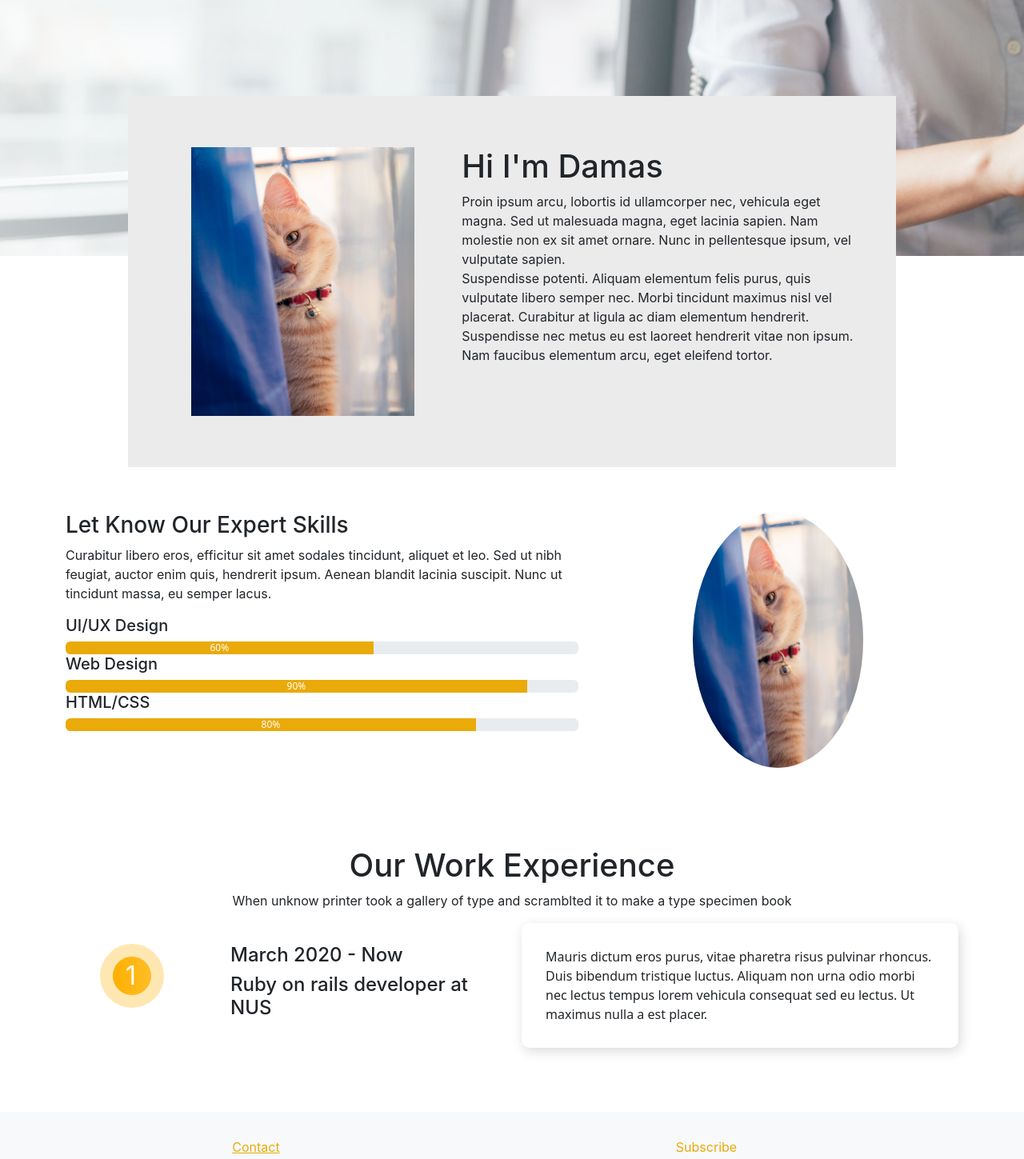
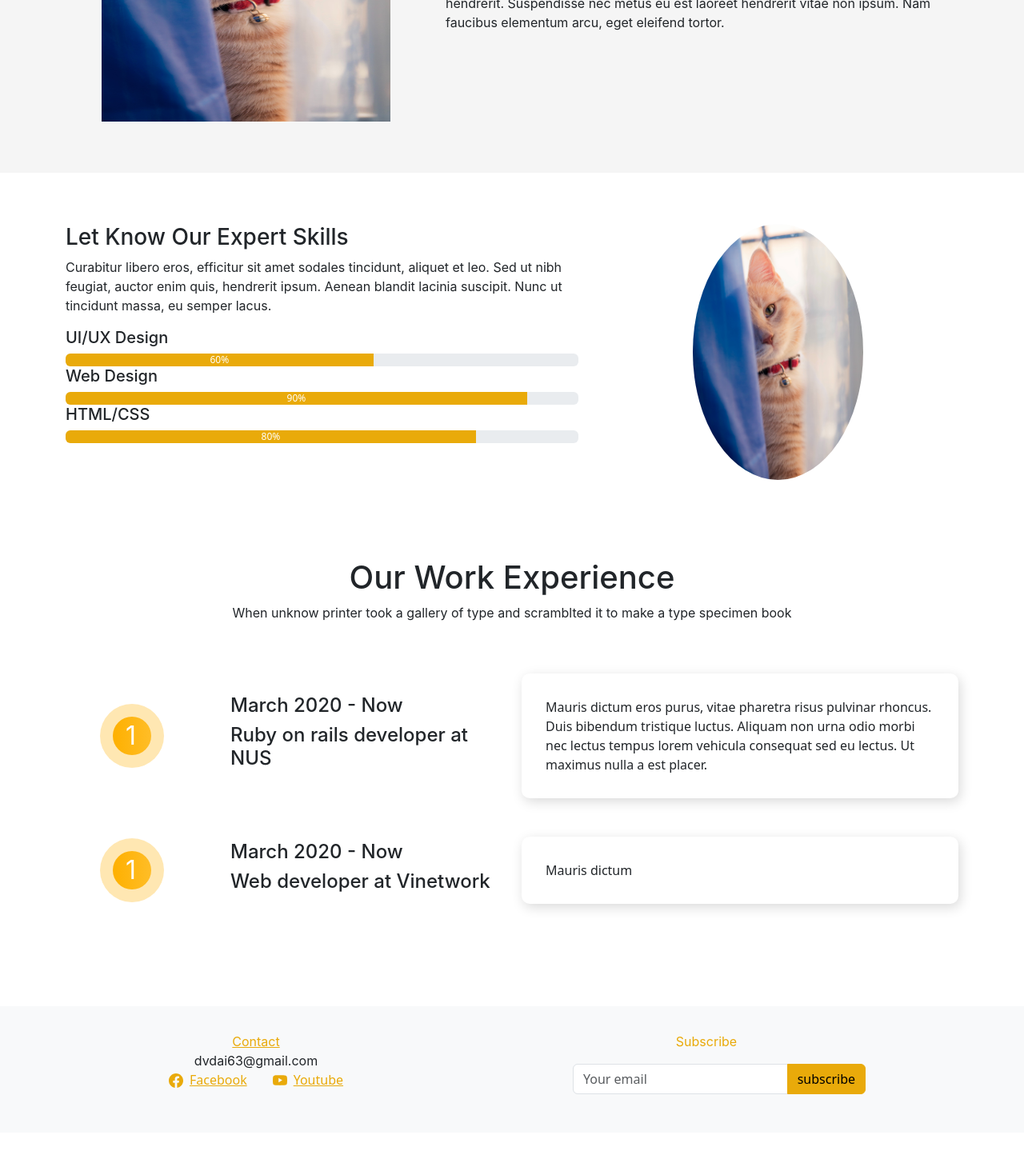
Before and after one commit to daidtech/FE_myspace, a Next.js app: page / in a window 1280 px wide. Shown: the part 280-1729 px from the top of the page at 80% size. After the commit the page ends 1696 px from the top, so only its background shows below. Built offline with nearby package versions, Linux system fonts and the light colour scheme.

Commit message:
update UI about page

```diff
--- a/components/About/About.module.scss
+++ b/components/About/About.module.scss
@@ -8,13 +8,9 @@ $aboutWidth: 70%;
   position: relative;
 }
 .about {
-  position: absolute;
-  top: calc($aboutHeight);
-  background-color: #ebebec;
-  width: $aboutWidth;
+  background-color: #f5f5f5;
   max-height: $aboutHeight;
-  left: calc((100% - $aboutWidth - 2rem*2)/2);
-  padding: 4rem 2rem;
+  padding: 6rem 2rem 4rem;
   box-sizing: content-box;
 }
 .aboutImageBox {
@@ -39,7 +35,7 @@ $aboutWidth: 70%;
 
 .contentBelowHero {
   background-color: #fff;
-  padding: calc($aboutHeight - 5rem) 0 5rem;
+  padding: 4rem 0 5rem;
 }
 
 @media (max-width: 991px) {
--- a/components/About/About.tsx
+++ b/components/About/About.tsx
@@ -25,7 +25,6 @@ export default function About() {
           </Row>
         </Container>
       </section>
-      <img src='/images/breadcrumb_bg-RDlFJMFR.jpg' alt="" className={styles.aboutBackground} />
       <div className={styles.contentBelowHero}>
         <AboutSkill />
         <Experience />
--- a/components/About/Experience/Experience.module.scss
+++ b/components/About/Experience/Experience.module.scss
@@ -9,7 +9,7 @@
   position: relative;
   width: 3rem;
   height: 5rem;
-  top: calc((100% - 1.5rem)/2);
+  top: 50%;
   left: 50%;
   p {
     height: 100%;
@@ -75,23 +75,6 @@
 }
 
 @media (max-width: 991px) {
-
-  // .wrapCounter {
-  //   position: relative;
-  //   width: 3rem;
-  //   top: calc((100%)/2);
-  //   left: 50%;
-  //   height: fit-content;
-  //   p {
-  //     height: 100%;
-  //     font-size: 2rem;
-  //     position: absolute;
-  //     z-index: 2;
-  //     left: -0.5rem;
-  //     top: -1.5rem;
-  //     color: white;
-  //   }
-  // }
   .workFor {
     margin: 2rem 0;
   }
--- a/components/About/Experience/Experience.tsx
+++ b/components/About/Experience/Experience.tsx
@@ -1,7 +1,52 @@
 import { Container, Row, Col, ProgressBar } from "react-bootstrap";
 import styles from './Experience.module.scss';
 
+function WorkFor({info})  {
+  return (
+    <Container className="my-5">
+      <Row>
+        <Col lg={2}>
+          <div className={styles.wrapCounter}>
+            <div className={styles.counterInter + ' ' + styles.hoverCounter}></div>
+            <div className={styles.counterOuter}></div>
+            <p>{info.index}</p>
+          </div>
+        </Col>
+        <Col lg={4} className="align-self-center">
+          <div className={styles.workFor}>
+            <h4>March 2020 - Now</h4>
+            <h4>{info.title} at {info.companyName}</h4>
+          </div>
+        </Col>
+        <Col lg={6}>
+          <div className={styles.workDetail}>
+            {info.responsibility}
+          </div>
+        </Col>
+      </Row>
+    </Container>
+  )
+}
 export default function Experience() {
+  const workForHistory = [
+    {
+      index: 1,
+      title: "Ruby on rails developer",
+      companyName: "NUS",
+      dateStart: new Date(2020, 8, 3),
+      dateEnd: new Date(),
+      responsibility: "Mauris dictum eros purus, vitae pharetra risus pulvinar rhoncus. Duis bibendum tristique luctus. Aliquam non urna odio morbi nec lectus tempus lorem vehicula consequat sed eu lectus. Ut maximus nulla a est placer."
+    },
+    {
+      index: 1,
+      title: "Web developer",
+      companyName: "Vinetwork",
+      dateStart: new Date(2019, 9, 3),
+      dateEnd: new Date(2020, 1, 3),
+      responsibility: "Mauris dictum"
+    }
+  ]
+
   return (
     <section className={styles.experience}>
       <Container>
@@ -13,28 +58,12 @@ export default function Experience() {
             </div>
           </Col>
         </Row>
-        <Row>
-          <Col lg={2}>
-            <div className={styles.wrapCounter}>
-              <div className={styles.counterInter + ' ' + styles.hoverCounter}></div>
-              <div className={styles.counterOuter}></div>
-              <p>1</p>
-            </div>
-          </Col>
-          <Col lg={4} className="align-self-center">
-            <div className={styles.workFor}>
-              <h4>March 2020 - Now</h4>
-              <h4>Ruby on rails developer at NUS</h4>
-            </div>
-          </Col>
-          <Col lg={6}>
-            <div className={styles.workDetail}>
-              Mauris dictum eros purus, vitae pharetra risus pulvinar rhoncus. Duis bibendum tristique luctus. Aliquam non urna odio morbi nec lectus tempus lorem vehicula consequat sed eu lectus. Ut maximus nulla a est placer.
-            </div>
-          </Col>
-        </Row>
       </Container>
-
+      {
+        workForHistory.map((info) => {
+          return <WorkFor info={info}/>
+        })
+      }
     </section>
   )
 }
```
